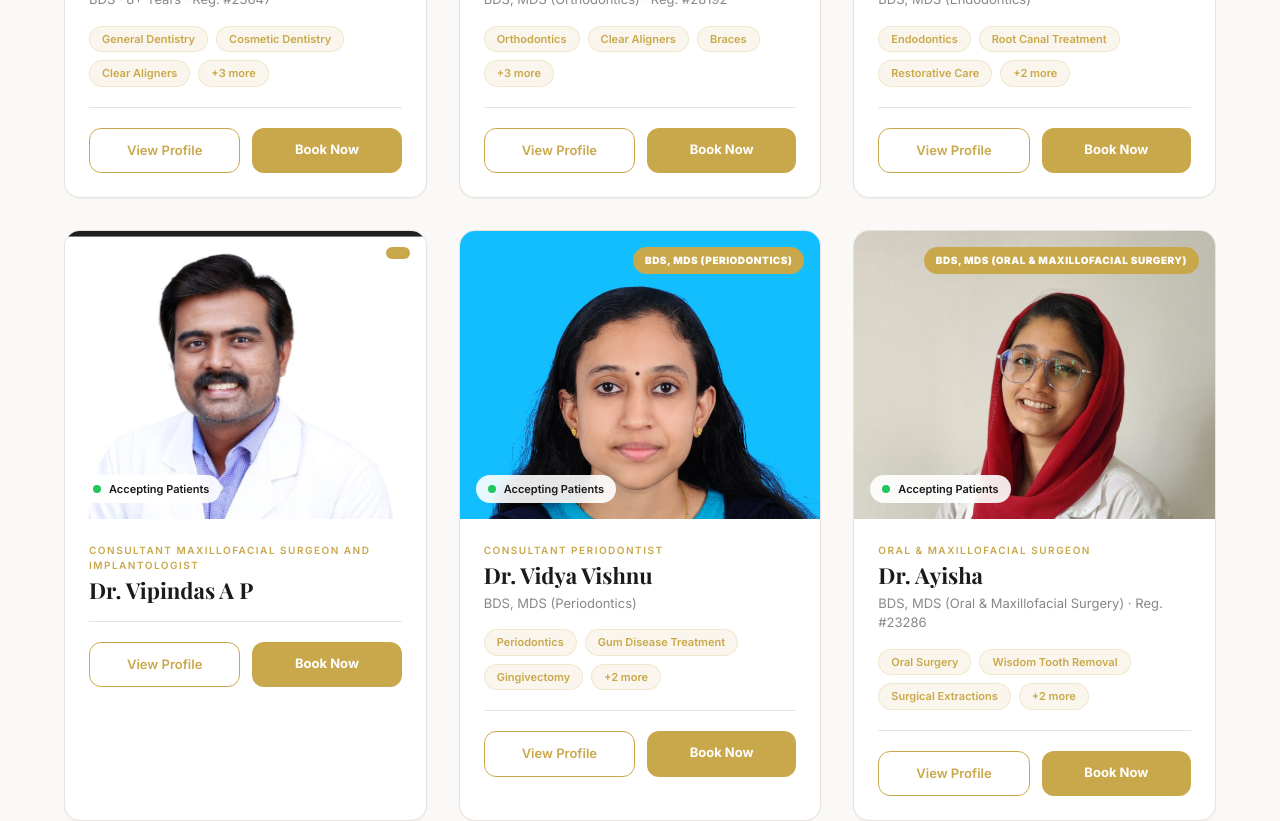
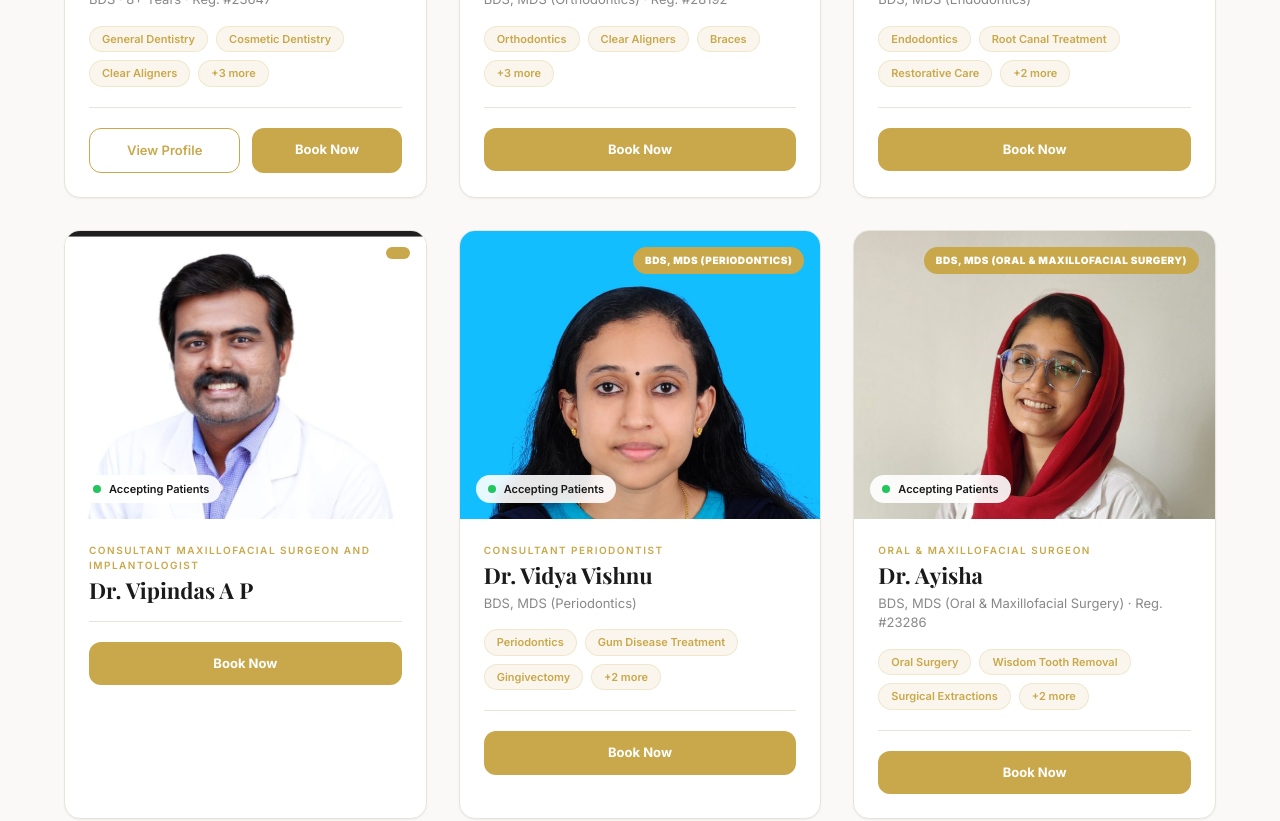
Before and after one commit to mailattfg-ops/eminent-dental-care, a Next.js app: page /doctors in a window 1280 px wide. Shown: the part 1040-1861 px from the top of the page. Built offline with nearby package versions, Linux system fonts and the light colour scheme; a web font is replaced by a local one.

Commit message:
Only show 'View Profile' button on Dr. Akhila's card and make 'Book Now' take full width on other cards

```diff
--- a/src/app/doctors/page.tsx
+++ b/src/app/doctors/page.tsx
@@ -141,17 +141,19 @@ export default function DoctorsPage() {
                                         <div className="border-t border-[#e8e4dc] mb-5" />
 
                                         <div className="flex gap-3">
+                                            {i === 0 && (
                                                 <a
                                                     href="#doctor-profile"
                                                     className="flex-1 border border-[#c9a84c] text-[#c9a84c] font-semibold text-[13px] py-3 rounded-xl text-center hover:bg-[#c9a84c] hover:text-white transition-all duration-200"
                                                 >
                                                     View Profile
                                                 </a>
+                                            )}
                                             <a
                                                 href={doctor.whatsapp}
                                                 target="_blank"
                                                 rel="noopener noreferrer"
-                                                className="flex-1 bg-[#c9a84c] text-white font-bold text-[13px] py-3 rounded-xl text-center hover:bg-[#b8963e] transition-all duration-200"
+                                                className={`${i === 0 ? "flex-1" : "w-full"} bg-[#c9a84c] text-white font-bold text-[13px] py-3 rounded-xl text-center hover:bg-[#b8963e] transition-all duration-200`}
                                             >
                                                 Book Now
                                             </a>
```
Lines whose indentation alone changed are shown as unchanged.
